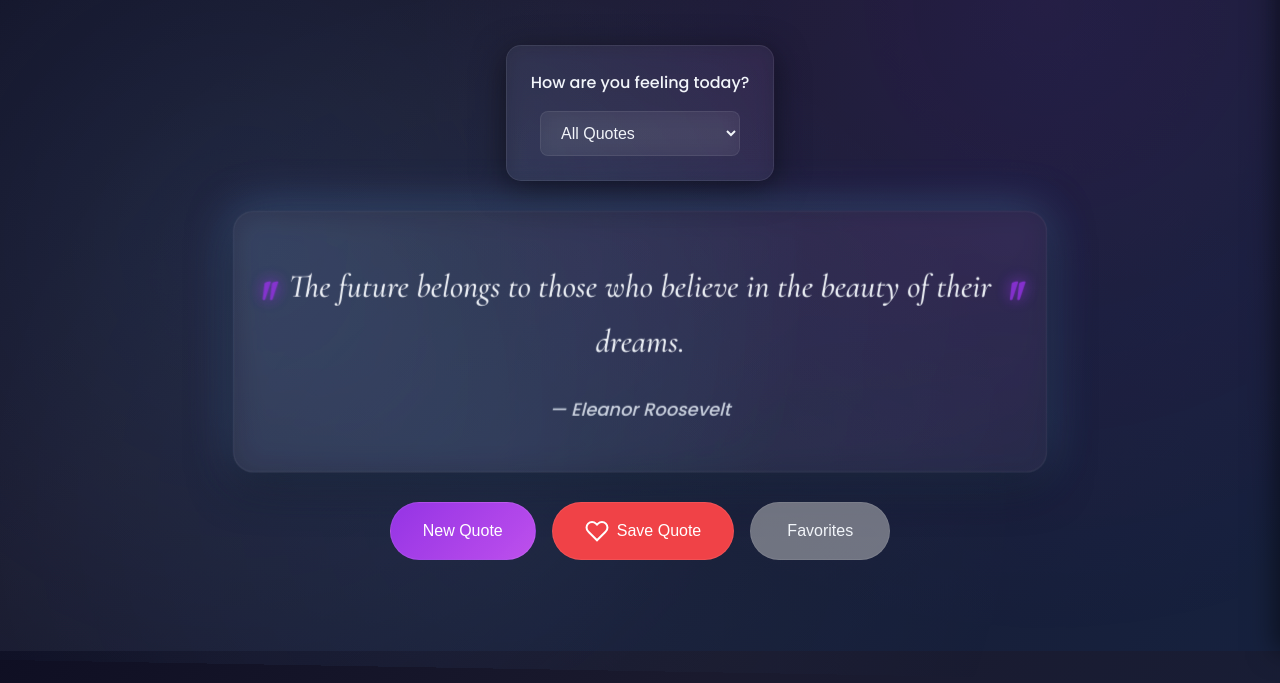
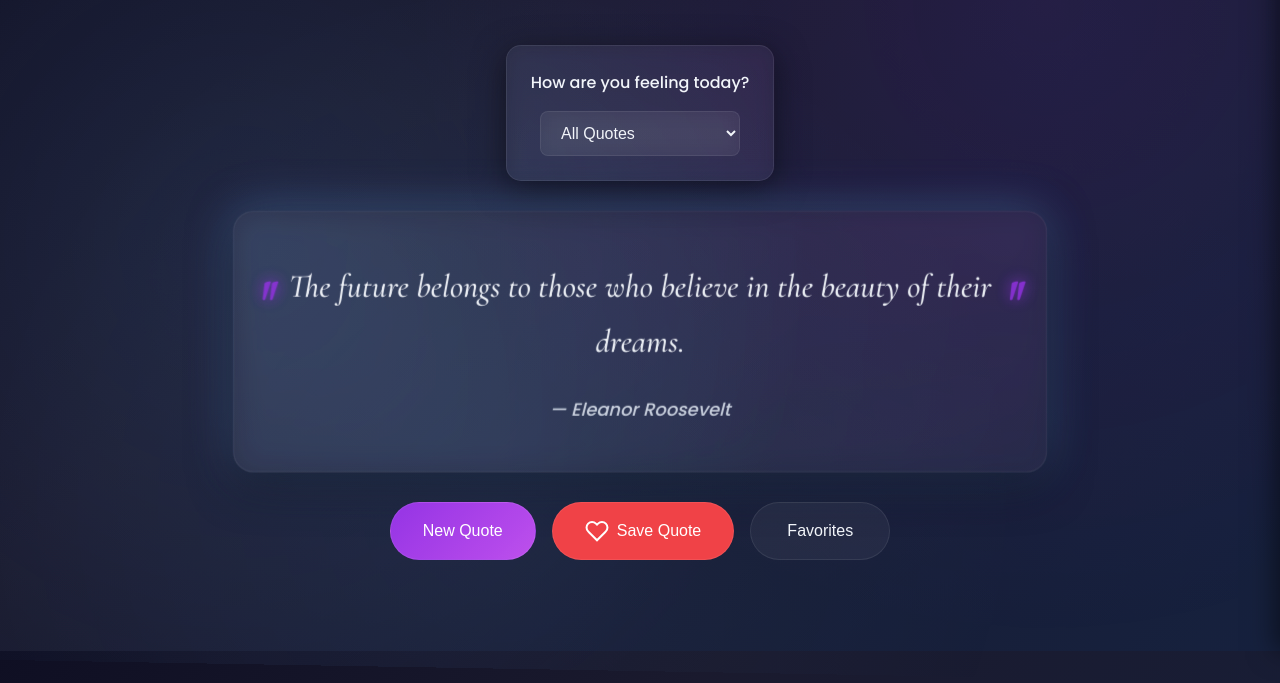
Before and after one commit to preethika124/WisdomWell, a plain HTML site: page index.html in a window 1280 px wide. Shown: the part 149-832 px from the top of the page. Drawn offline with nearby package versions, Linux system fonts and the light colour scheme.

Commit message:
Update style.css

```diff
--- a/style.css
+++ b/style.css
@@ -27,7 +27,7 @@
   --border-color: rgba(255, 255, 255, 0.08);
   --shadow: rgba(0, 0, 0, 0.5);
   --btn-primary: linear-gradient(135deg, #7c3aed 0%, #a855f7 100%);
-  --btn-secondary:  rgba(200, 200, 200, 0.5);
+  --btn-secondary:  rgba(255, 255, 255, 0.05);
   --btn-save: #f43f5e;
   --btn-save-active: #e11d48;
   --particle-color: rgba(124, 58, 237, 0.3);
```
